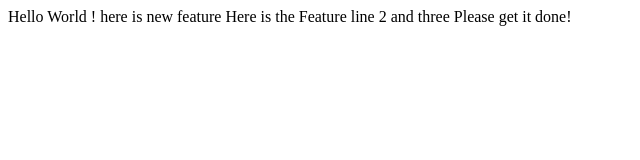
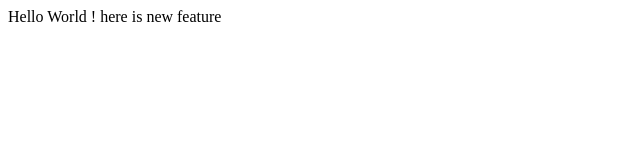
Before and after one commit to jjoshi2020/lecture1, a plain HTML site: page index.html in a window 1280 px wide. Shown: the whole page, without its empty margins (0-640 px from the left). Drawn offline with Linux system fonts and the light colour scheme.

Commit message:
final for feature

```diff
--- a/index.html
+++ b/index.html
@@ -7,6 +7,5 @@
   <body>
     Hello World !
     here is new feature
-    Here is the Feature line 2 and three  Please get it done!
   </body>
 </html>
```
